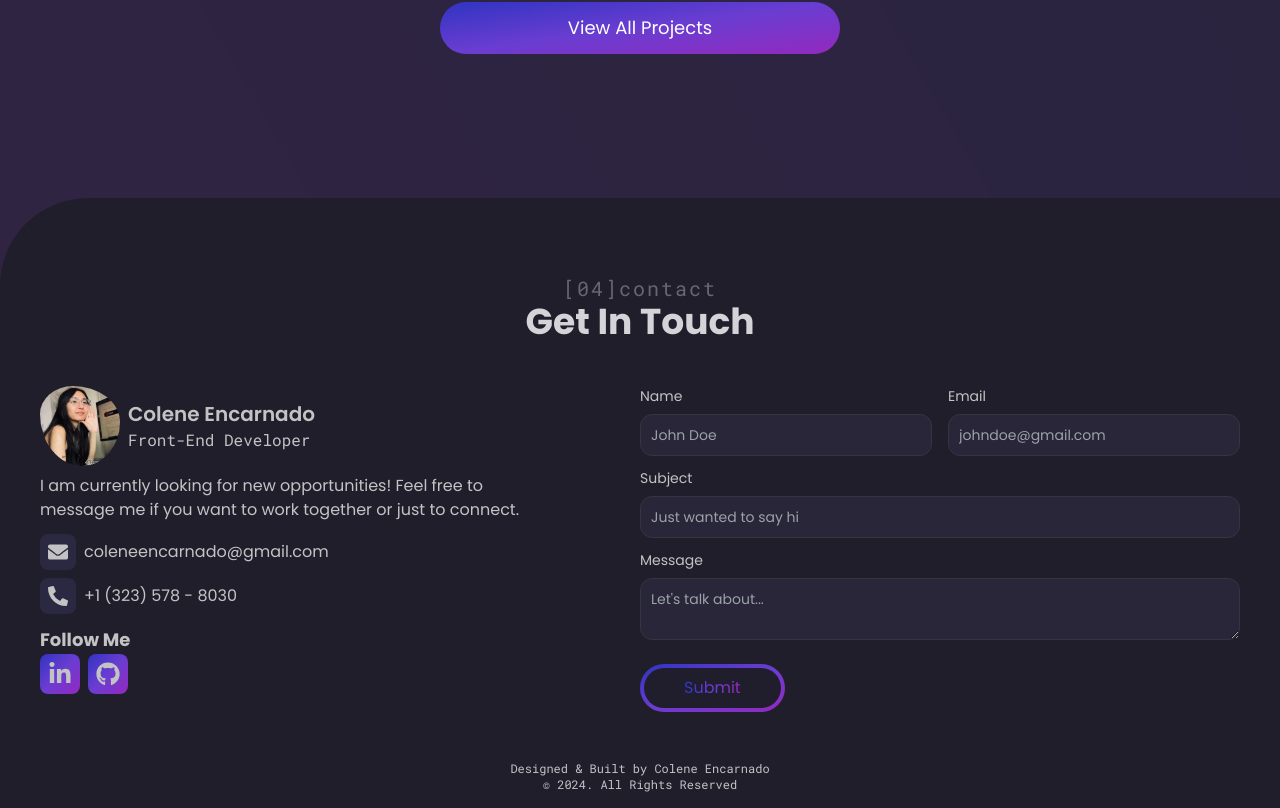
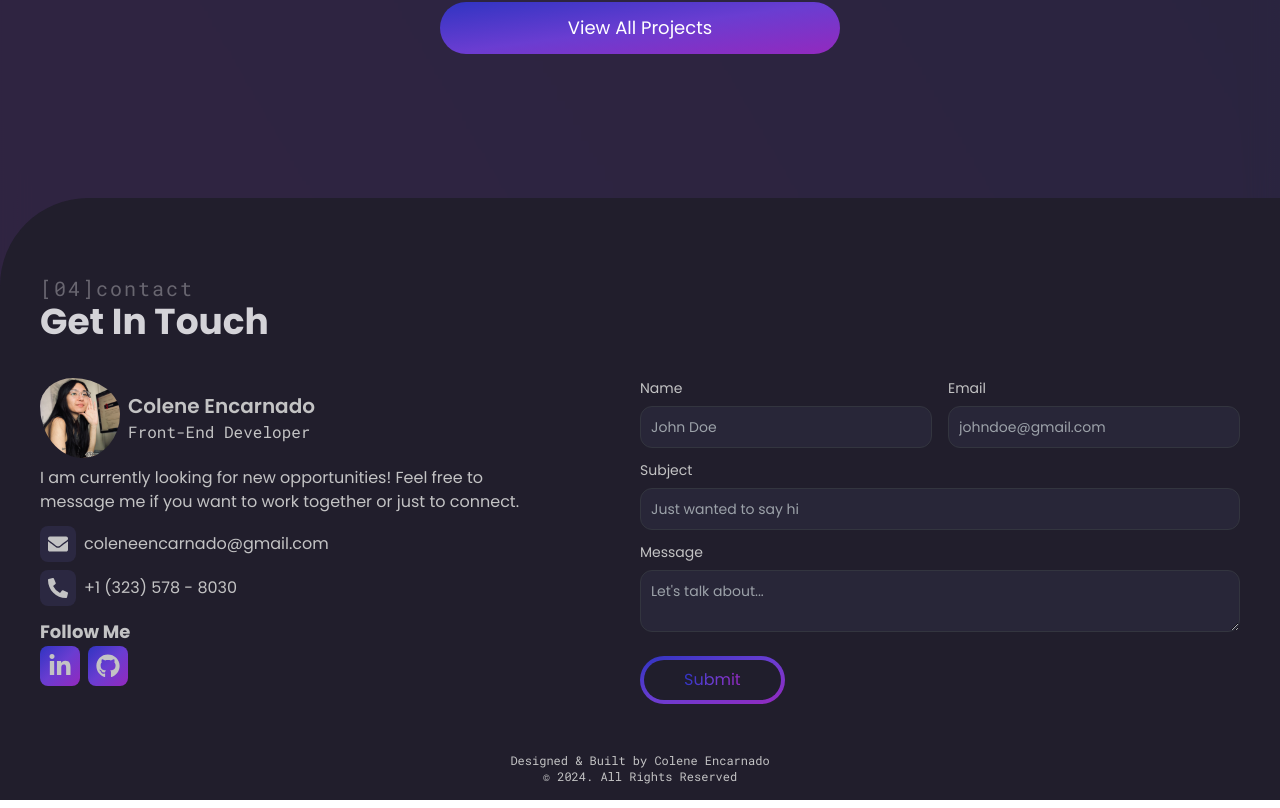
Before and after one commit to encarnac/portfolio, a React (Vite) app: page / in a window 1280 px wide. Shown: the part 2961-3769 px from the top of the page. Built offline with nearby package versions, Linux system fonts and the light colour scheme.

Commit message:
Section header alignment changes

```diff
--- a/src/components/AboutSection.jsx
+++ b/src/components/AboutSection.jsx
@@ -46,9 +46,7 @@ const AboutSection = ({ setSelectedPage }) => {
           [01]about
         </h4>
         <h3 className="font-sans text-3xl font-bold text-[#5b5662] dark:text-[#D4D3D8] lg:text-4xl">
-          {/* <span className="bg-gradient-to-r from-[#68A3EB] to-[#F38BBB] bg-clip-text text-transparent dark:from-[#3034C2] dark:via-[#6A3DD1] dark:to-[#9329BE]"> */}
           Who I Am
-          {/* </span> */}
         </h3>
       </div>
 
--- a/src/components/ContactSection.jsx
+++ b/src/components/ContactSection.jsx
@@ -4,7 +4,7 @@ import portrait from "../assets/portrait.png";
 const ContactSection = () => {
   return (
     <section id="contact" className="mb-12 w-full">
-      <div className="relative mb-8 flex flex-col items-center justify-start py-3">
+      <div className="relative mb-6 flex flex-col items-start justify-start py-3">
         <h4 className="font-mono text-lg tracking-widest text-[#5b5662]/40 dark:text-[#D4D3D8]/40 lg:text-xl">
           [04]contact
         </h4>
--- a/src/components/HeroSection.jsx
+++ b/src/components/HeroSection.jsx
@@ -77,7 +77,7 @@ export default function Header() {
                 download
                 className="mt-3 inline-block w-full rounded-full bg-gradient-to-br from-[#68A3EB] to-[#F38BBB] px-1 py-1 text-white transition duration-300 ease-in-out hover:scale-105 dark:from-[#3034C2] dark:via-[#6A3DD1] dark:to-[#9329BE] sm:w-fit"
               >
-                <span className="block rounded-full bg-[#D1C5DC] px-5 py-2 transition duration-300 dark:bg-gradient-to-r dark:from-[#2C1F40] dark:to-[#20213C] dark:sm:bg-[#27213F] dark:sm:bg-none">
+                <span className="block rounded-full bg-gradient-to-r from-[#D0C5DD] to-[#DFC6D8] px-5 py-2 transition duration-300 dark:from-[#2C1F40] dark:to-[#20213C] sm:bg-[#D2C6DD] sm:bg-none dark:sm:bg-[#27213F]">
                   <span className="bg-gradient-to-r from-[#68A3EB] to-[#F38BBB] bg-clip-text text-transparent dark:from-[#3034C2] dark:via-[#6A3DD1] dark:to-[#9329BE]">
                     Download CV
                   </span>
```
